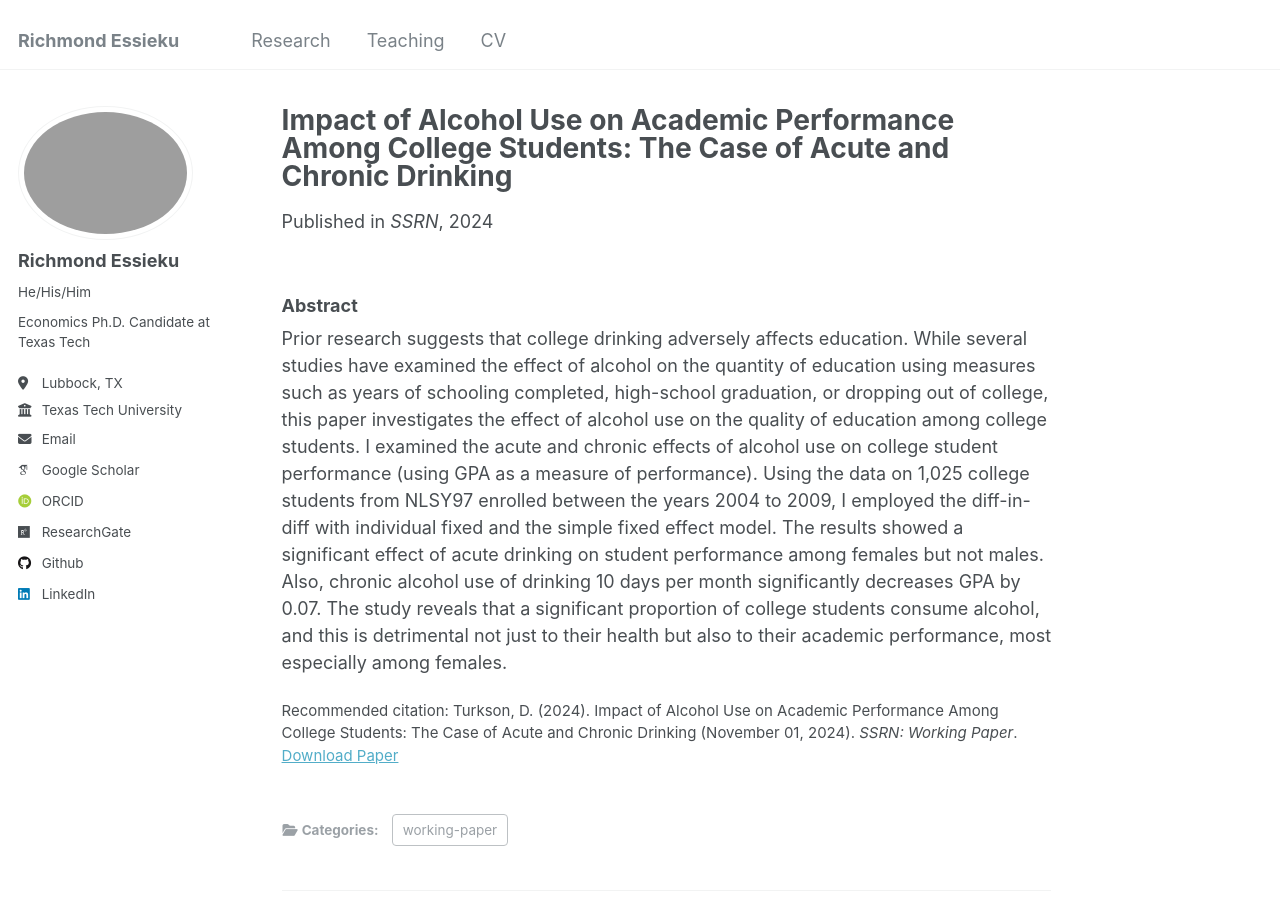
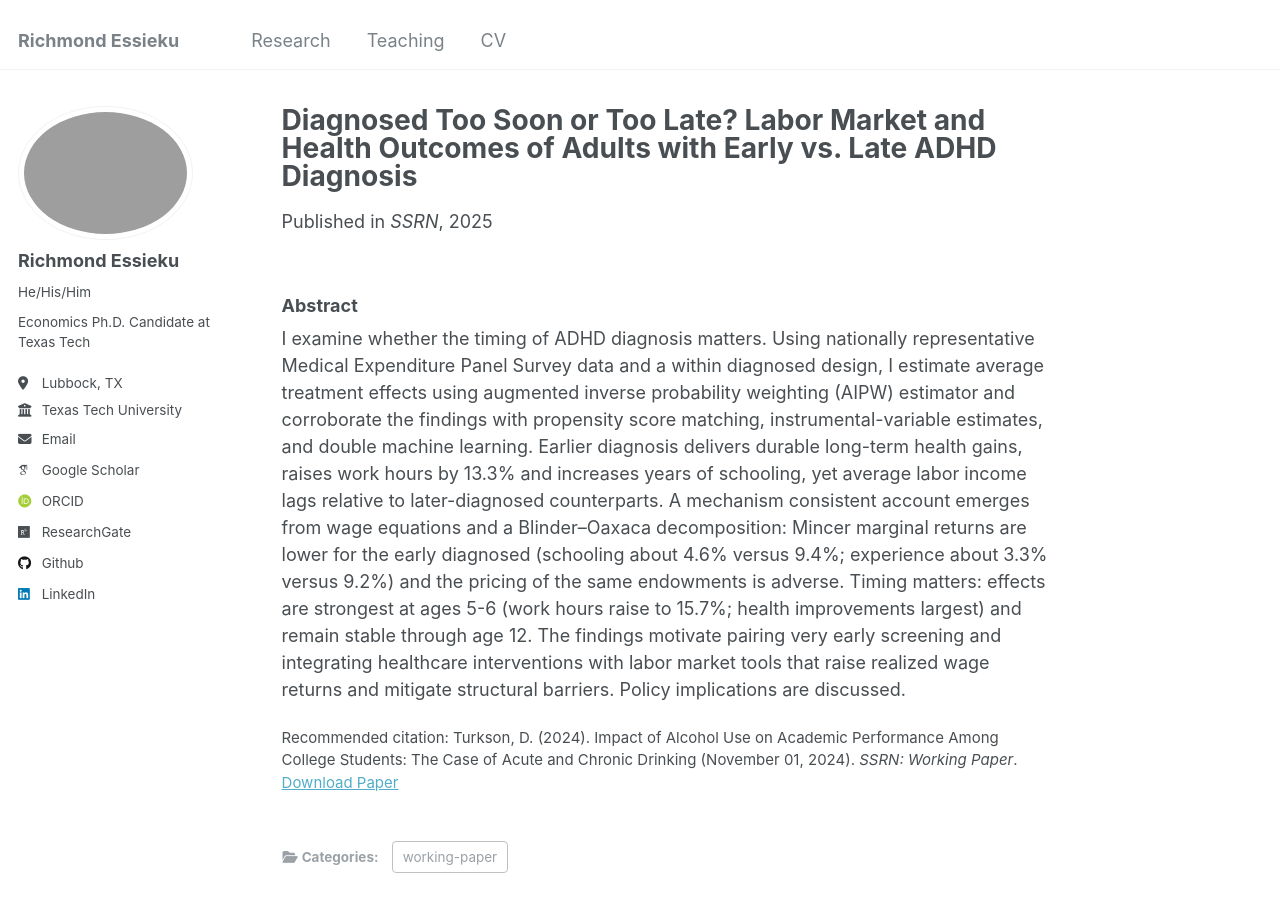
Before and after one commit to essieku/essieku.github.io, a Jekyll site: the page built from _publications/2024-11-05-alc-gpa.md, in a window 1280 px wide and 900 px high. Built offline with Jekyll 4.4.1, drawn with Linux system fonts in a browser that asks for light colours; some web fonts are replaced.

Commit message:
Update 2024-11-05-alc-gpa.md

```diff
--- a/_publications/2024-11-05-alc-gpa.md
+++ b/_publications/2024-11-05-alc-gpa.md
@@ -1,10 +1,10 @@
 ---
-title: "Impact of Alcohol Use on Academic Performance Among College Students: The Case of Acute and Chronic Drinking"
+title: "Diagnosed Too Soon or Too Late? Labor Market and Health Outcomes of Adults with Early vs. Late ADHD Diagnosis"
 collection: publications
 category: working-paper
 permalink: /publication/2024-11-05-alc-gpa
-excerpt: 'Prior research suggests that college drinking adversely affects education. While several studies have examined the effect of alcohol on the quantity of education using measures such as years of schooling completed, high-school graduation, or dropping out of college, this paper investigates the effect of alcohol use on the quality of education among college students. I examined the acute and chronic effects of alcohol use on college student performance (using GPA as a measure of performance).'
-date: 2024-02-17
+excerpt: 'This paper asks whether when ADHD is diagnosed changes adult outcomes, and answers yes. Early diagnosis improves health and labor supply nationwide, but wages trail because human-capital payoffs are weaker for the early-diagnosed. The policy lesson is clear: combine early screening with tools that raise wage returns.'
+date: 2025-09-17
 venue: 'SSRN'
 slidesurl: # 'http://academicpages.github.io/files/slides2.pdf'
 paperurl: 'https://ssrn.com/abstract=5006755'
@@ -13,4 +13,4 @@ citation: 'Turkson, D. (2024). Impact of Alcohol Use on Academic Performance Amo
 ---
 
 ### Abstract
-Prior research suggests that college drinking adversely affects education. While several studies have examined the effect of alcohol on the quantity of education using measures such as years of schooling completed, high-school graduation, or dropping out of college, this paper investigates the effect of alcohol use on the quality of education among college students. I examined the acute and chronic effects of alcohol use on college student performance (using GPA as a measure of performance). Using the data on 1,025 college students from NLSY97 enrolled between the years 2004 to 2009, I employed the diff-in-diff with individual fixed and the simple fixed effect model. The results showed a significant effect of acute drinking on student performance among females but not males. Also, chronic alcohol use of drinking 10 days per month significantly decreases GPA by 0.07. The study reveals that a significant proportion of college students consume alcohol, and this is detrimental not just to their health but also to their academic performance, most especially among females.
+I examine whether the timing of ADHD diagnosis matters. Using nationally representative Medical Expenditure Panel Survey data and a within diagnosed design, I estimate average treatment effects using augmented inverse probability weighting (AIPW) estimator and corroborate the findings with propensity score matching, instrumental-variable estimates, and double machine learning. Earlier diagnosis delivers durable long-term health gains, raises work hours by 13.3% and increases years of schooling, yet average labor income lags relative to later-diagnosed counterparts. A mechanism consistent account emerges from wage equations and a Blinder–Oaxaca decomposition: Mincer marginal returns are lower for the early diagnosed (schooling about 4.6% versus 9.4%; experience about 3.3% versus 9.2%) and the pricing of the same endowments is adverse. Timing matters: effects are strongest at ages 5-6 (work hours raise to 15.7%; health improvements largest) and remain stable through age 12. The findings motivate pairing very early screening and integrating healthcare interventions with labor market tools that raise realized wage returns and mitigate structural barriers. Policy implications are discussed.
```
